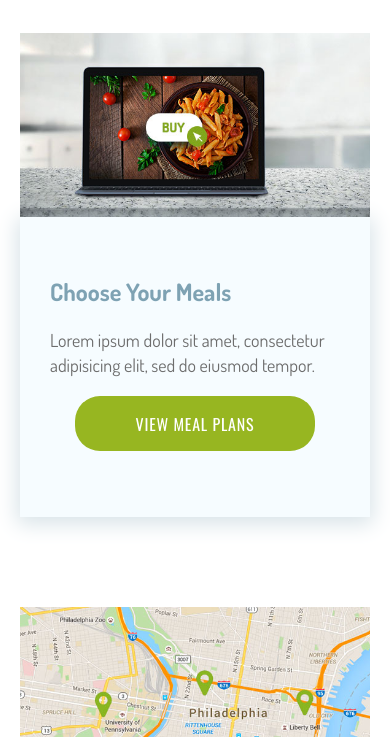
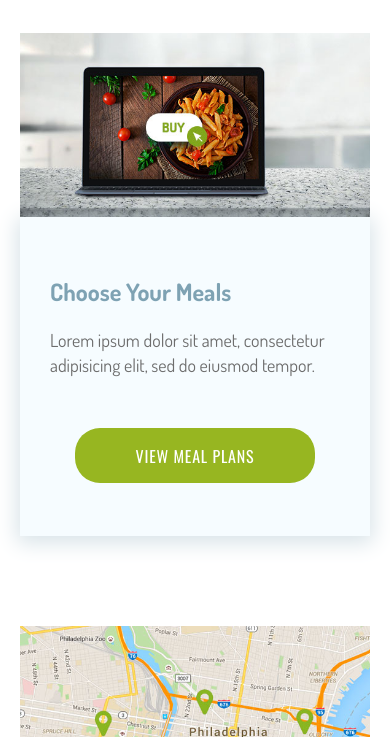
Before and after one commit to mila-zagrevskaya/meals, a plain HTML site: page index.html in a window 390 px wide. Shown: the part 107-844 px from the top of the page. Drawn offline with nearby package versions, Linux system fonts and the light colour scheme.

```diff
--- a/css/style.css
+++ b/css/style.css
@@ -236,6 +236,6 @@ h3 {
 		box-shadow: 0px 4px 20px 3px #d8e3e8;
 	}
 	.detail {
-		margin: 0 auto;
+		margin: 50px auto 15px;
 	}
 }
```
